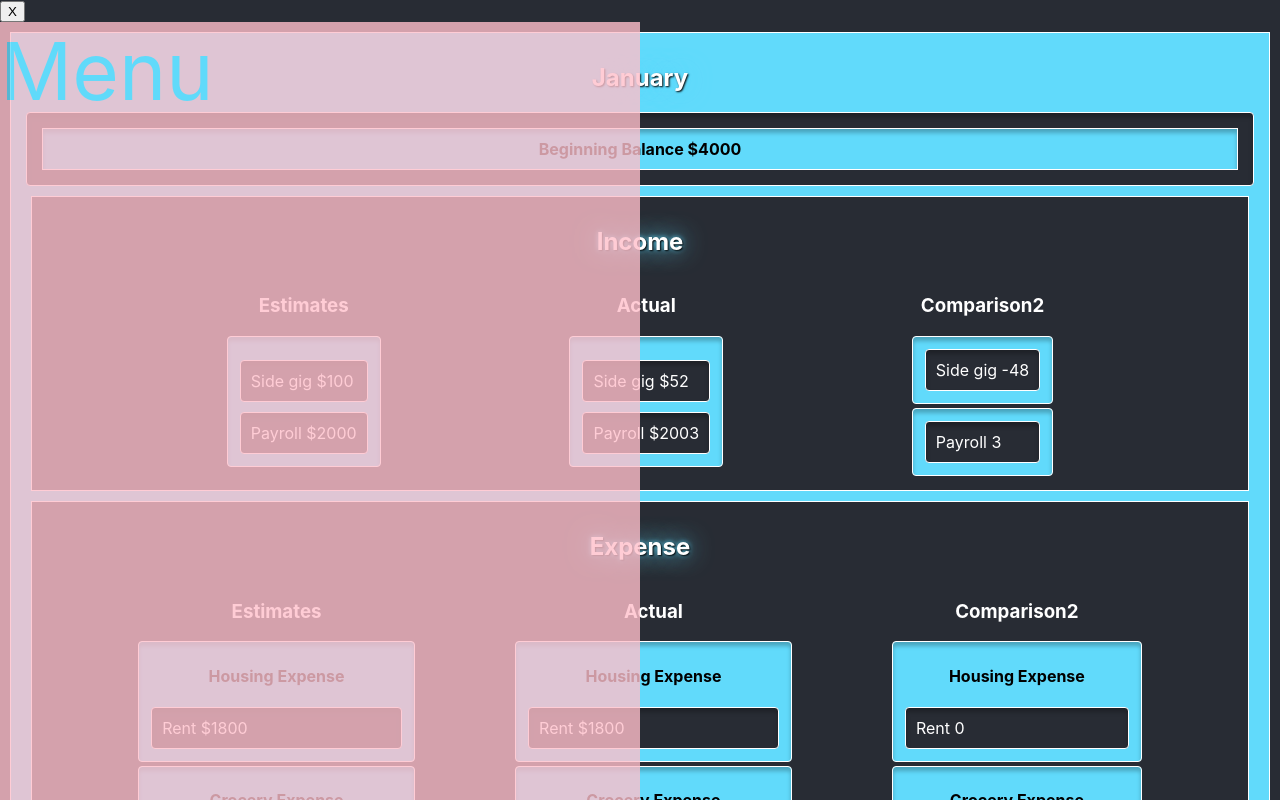
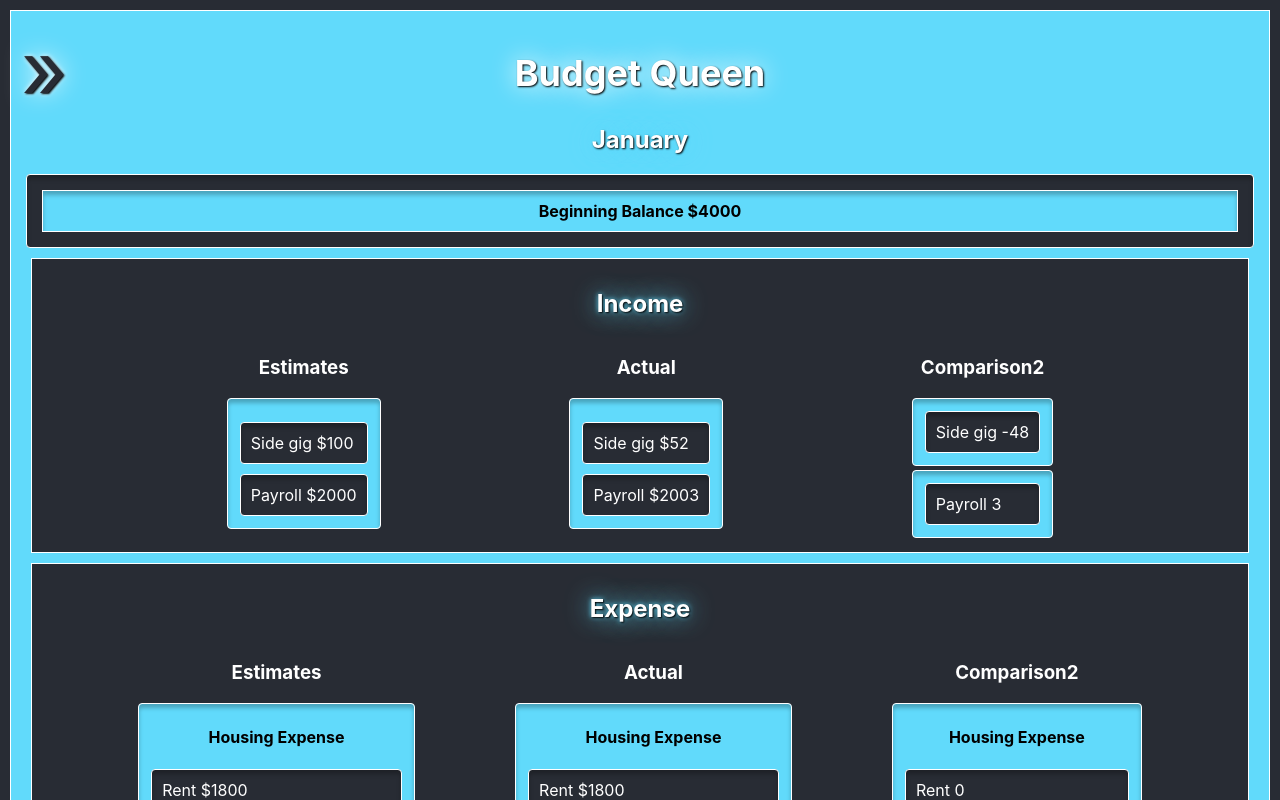
Before and after one commit to saykaren/budgetQueen, a React (Create React App) app: page / in a window 1280 px wide. Shown: the top 800 px of the page. Built offline with nearby package versions, Linux system fonts and the light colour scheme.

Commit message:
Styling Menu Starting to style and get the menu where I like it.

```diff
--- a/src/components/app/App.tsx
+++ b/src/components/app/App.tsx
@@ -2,13 +2,13 @@ import React from "react";
 import "../styling/App.scss";
 import Footer from './Footer';
 import BudgetBox from './BudgetBox';
-import Menu from './Menu';
+
 
 
 const App = () =>{
   return (
   <>
-  <Menu/>
+
   <BudgetBox />
   <Footer />
   </>
--- a/src/components/app/BudgetBox.tsx
+++ b/src/components/app/BudgetBox.tsx
@@ -2,25 +2,42 @@ import React, { useState } from "react";
 import TestDataInterface, { SampleDataArrayProps } from "./TestDataInterface";
 import SampleData from "./SampleData";
 import ComparsionDetails from "./ComparisonDetails";
+import Menu from "./Menu";
 
 const BudgetBox = () => {
   const [data, setData] = useState(SampleData);
+  const [menu, setMenu] = useState(false);
   const [BeginBalanceState, setBeginBalanceState] = useState(4000);
 
   console.log(data);
   return (
     <div className="budgetBox">
+      {menu && (
+        <section className="inputSection">
+          <div onClick={() => setMenu(false)} className="menuOpen">
+            &laquo;
+          </div>
+
+          <Menu />
+        </section>
+      )}
+      {menu === false && (
+        <div onClick={() => setMenu(true)} className="openTab">
+          &raquo;
+        </div>
+      )}
+      <h2 className="appTitle">Budget Queen</h2>
       {data &&
         data.map((num, numIndex) => (
           <div key={numIndex} className="monthDetail">
             <h2>{num.monthName}</h2>
             <div className="budget-overall-box">
-              <div        className={
-                num.begBalance >= 0
-                  ? 'budget-detail positiveBalance'
-                  : 'budget-detail negativeBalance'
-              }
-
+              <div
+                className={
+                  num.begBalance >= 0
+                    ? "budget-detail positiveBalance"
+                    : "budget-detail negativeBalance"
+                }
               >
                 <b>Beginning Balance ${num.begBalance}</b>
               </div>
@@ -28,11 +45,11 @@ const BudgetBox = () => {
             <ComparsionDetails title={"Income2"} object={num} />
             <div className="budget-overall-box">
               <div
-               className={
-                num.endBalance >= 0
-                  ? 'budget-detail positiveBalance'
-                  : 'budget-detail negativeBalance'
-              }
+                className={
+                  num.endBalance >= 0
+                    ? "budget-detail positiveBalance"
+                    : "budget-detail negativeBalance"
+                }
               >
                 Ending Balance ${num.endBalance}
               </div>
--- a/src/components/app/Menu.tsx
+++ b/src/components/app/Menu.tsx
@@ -7,14 +7,25 @@ interface MenuProps {
 
 const Menu = ({}: MenuProps)=>{
 
+    const [testing, setTesting] = useState(5)
     return(
         <>
-        <button>X</button>
-        <section className='inputSection'>
-            <div className='inputLabel'>
-                Menu
-            </div>
-        </section>
+     <div className="inputLabel">
+          <label >
+            Initial Funding
+            <input
+              type="number"
+              value={testing}
+              onChange={(e) =>
+                setTesting(parseFloat(e.currentTarget.value))
+              }
+              className="inputBox"
+            ></input>
+            {testing > 0 && (
+              <button onClick={(e) => alert('click')}>Submit</button>
+            )}
+          </label>
+        </div>
         </>
     )
 }
--- a/src/components/styling/App.scss
+++ b/src/components/styling/App.scss
@@ -9,6 +9,16 @@
   color: $light-color;
 }
 
+button {
+  background-color: $third_color;
+  opacity: 0.95;
+  border-radius: 3px;
+  color: $secondary_color;
+  border: 0px;
+  font-weight: bold;
+}
+
+
 html {
   background-color: $primary-color;
 }
@@ -16,6 +26,10 @@ html {
 h3,
 h4 {
   text-align: center;
+}
+
+.hidden {
+  display: none;
 }
 
 h2 {
@@ -45,6 +59,7 @@ h2 {
   justify-content: center;
   font-size: calc(10px + 2vmin);
   color: white;
+
 }
 
 .App-link {
@@ -60,6 +75,7 @@ h2 {
   }
 }
 
+
 .positiveBalance {
   // color: $positive-color;
   // text-shadow: 1px 1px 2px $light-color, 0 0 25px $positive-color;
--- a/src/components/styling/BudgetBox.scss
+++ b/src/components/styling/BudgetBox.scss
@@ -1,4 +1,10 @@
 @import "./variables.scss";
+
+.appTitle {
+  font-size: 36px;
+  text-shadow: 1px 1px 2px black, 0px 0px 25px $light-color;
+}
+
 
 h2 {
   flex: 1;
@@ -10,6 +16,14 @@ h2 {
   padding: 10px;
   margin: 10px;
   background-color: $secondary-color;
+}
+
+.openTab {
+  font-size: 5em;
+  z-index: 1;
+  color: $primary-color;
+  position: fixed;
+  text-shadow: 1px 1px 2px black, 0px 0px 25px $light-color, 0px 0px 5px $light-color;
 }
 
 .budget-detail{
@@ -70,3 +84,8 @@ h2 {
   padding-bottom: 30px;
   margin-bottom: 30px;
 }
+
+.menuOpen {
+  text-shadow: 1px 1px 2px black, 0px 0px 25px $light-color, 0px 0px 5px $light-color;
+  text-align: end;
+}
--- a/src/components/styling/Menu.scss
+++ b/src/components/styling/Menu.scss
@@ -1,12 +1,26 @@
 @import './variables.scss';
 
 .inputSection{
-    font-size: 5em;
+    font-size: 1em;
     z-index: 1;
     color: $secondary_color;
-    background-color: pink;
+    background-color: $primary_color;
     position: fixed;
     width: 50vw;
     height: 100vh;
     opacity: 0.8;
+    padding: 5px;
+    margin: -20px;
+
 }
+
+.inputLabel {
+    margin-left: 5px;
+}
+
+.inputBox {
+    padding: 5px;
+    margin: 7px;
+    box-shadow: inset 0px 4px 4px rgba(0, 0, 0, 0.25);
+    border-radius: 3px;
+  }
--- a/src/components/styling/variables.scss
+++ b/src/components/styling/variables.scss
@@ -1,5 +1,6 @@
 $primary-color: #282c34;
 $secondary-color: #61dafb;
+$third-color: #7b7b7c;
 $light-color: white;
 $dark-color: black;
 $positive-color: #7cfc24;
```
